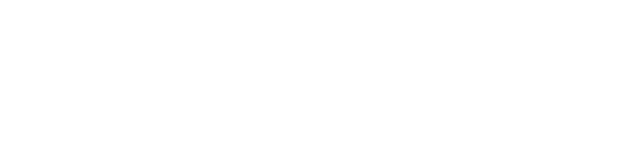
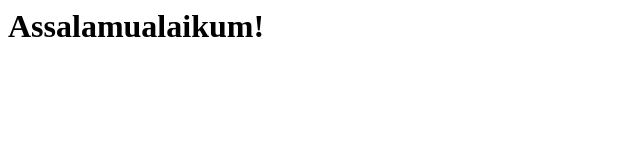
Before and after one commit to humayounkobir45423/stunning-doodle, a plain HTML site: page index.html in a window 1280 px wide. Shown: the whole page, without its empty margins (0-640 px from the left). Drawn offline with Linux system fonts and the light colour scheme.

Commit message:
Add greeting header to index.html

```diff
--- a/index.html
+++ b/index.html
@@ -1,4 +1,5 @@
 <html>
   <head>
+    <h1>Assalamualaikum!</h1>
   </head>
 </html>
```
